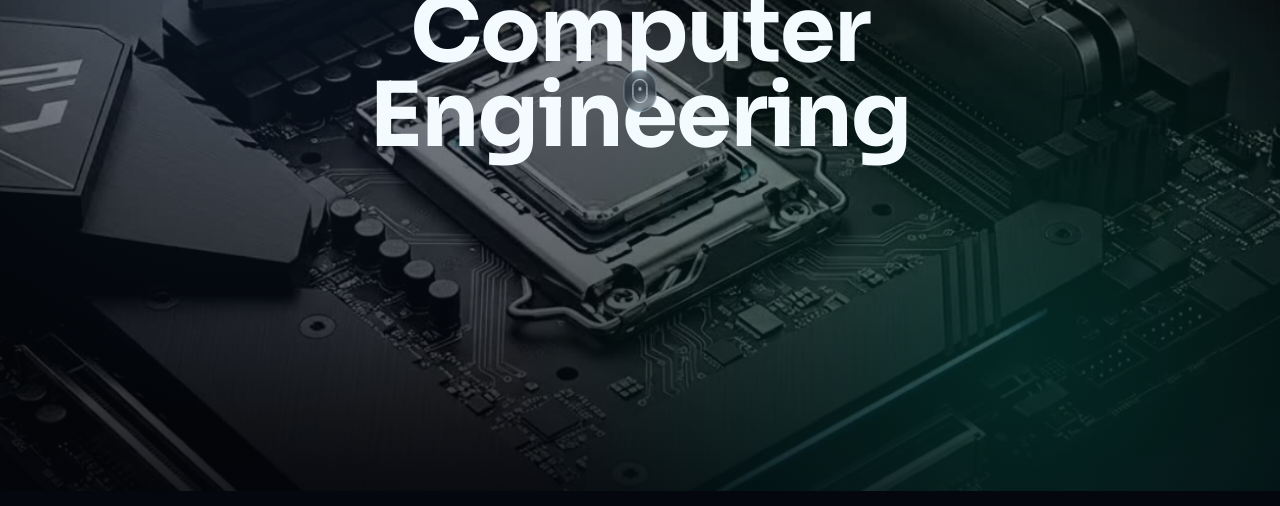
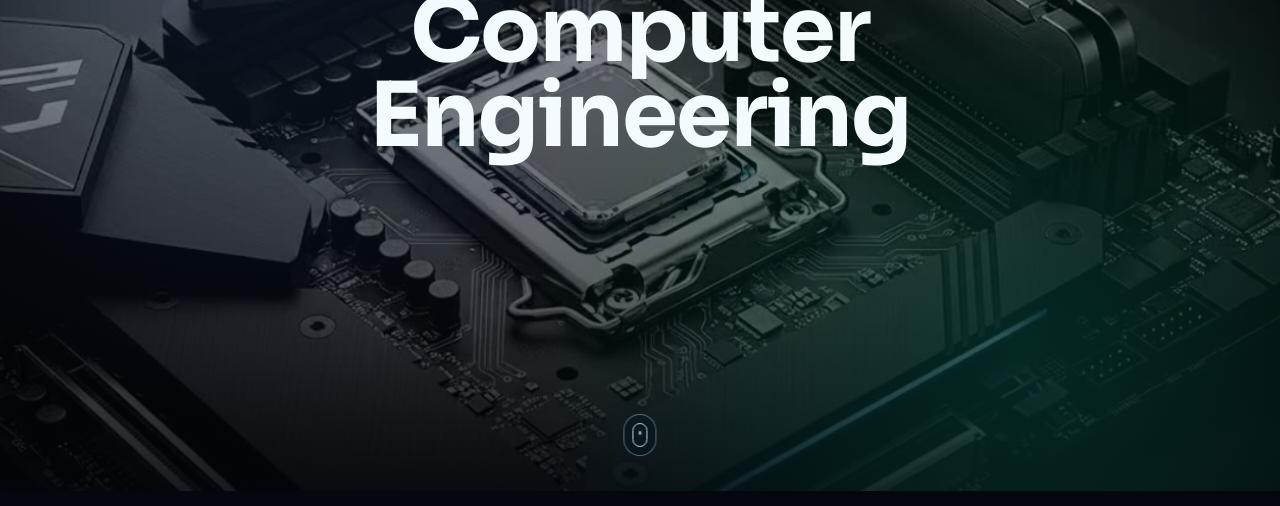
Before and after one commit to rohankishore/elweb, a React (Vite) app: page / in a window 1280 px wide. Shown: the part 309-815 px from the top of the page. Built offline with nearby package versions, Linux system fonts and the light colour scheme.

Commit message:
adjust scroll indic pos

```diff
--- a/src/App.css
+++ b/src/App.css
@@ -33,8 +33,8 @@
   --hint-opacity: 1;
   position: fixed;
   left: 50%;
-  top: 50%;
-  transform: translate(-50%, -50%);
+  bottom: 2.2rem;
+  transform: translateX(-50%);
   z-index: 3;
   width: fit-content;
   margin-inline: 0;
```
